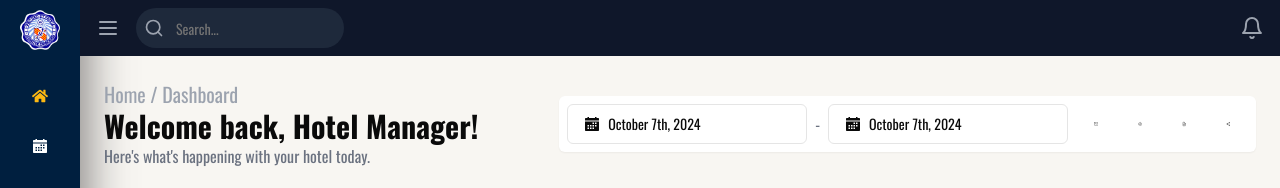
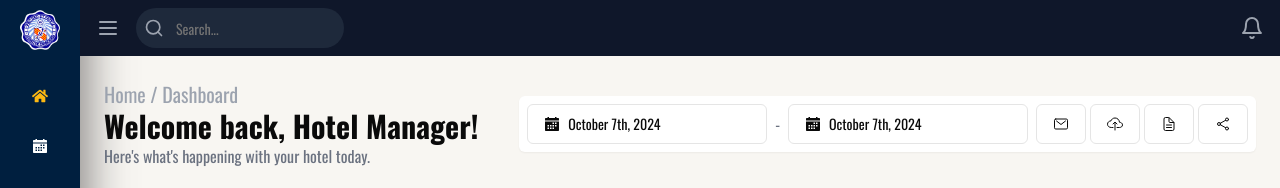
Before and after one commit to Arainf/lantaka-reservation-system, a React (Vite) app: page /dashboard in a window 1280 px wide. Shown: the top 188 px of the page. Built offline with nearby package versions, Linux system fonts and the light colour scheme; no server answers.

Commit message:
Admin Dashboard Changes

```diff
--- a/src/components/common/charts/BarChartComponent.jsx
+++ b/src/components/common/charts/BarChartComponent.jsx
@@ -19,7 +19,7 @@ export function Component({ chartData, barColor }) {
             <CartesianGrid vertical={false} />
             <XAxis dataKey="month" tickLine={false} tickMargin={10} axisLine={false} tickFormatter={(value) => value.slice(0, 3)} />
             <Tooltip content={<ChartTooltipContent hideLabel />} />
-            <Bar dataKey="desktop" fill={barColor} radius={2} />
+            <Bar dataKey="occupancy" fill={barColor} radius={2} />
           </BarChart>
       </ChartContainer>
   );
--- a/src/pages/(admin-pages)/dashboard.jsx
+++ b/src/pages/(admin-pages)/dashboard.jsx
@@ -86,16 +86,16 @@ const AdminDashboard = ({ sidebarOpen, toggleSidebar }) => {
               <span className="text-gray-500">-</span>
               <DatePicker className="text-sm font-medium" />
               <div className="flex space-x-1 ml-2">
-                <Button variant="ghost" size="icon">
+                <Button variant="outline" >
                   <IoMailOutline className="h-4 w-4" />
                 </Button>
-                <Button variant="ghost" size="icon">
+                <Button variant="outline" >
                   <IoCloudUploadOutline className="h-4 w-4" />
                 </Button>
-                <Button variant="ghost" size="icon">
+                <Button variant="outline" >
                   <IoDocumentTextOutline className="h-4 w-4" />
                 </Button>
-                <Button variant="ghost" size="icon">
+                <Button variant="outline" >
                   <IoShareSocialOutline className="h-4 w-4" />
                 </Button>
               </div>
@@ -151,7 +151,7 @@ const AdminDashboard = ({ sidebarOpen, toggleSidebar }) => {
                 </CardHeader>
                 <CardContent>
                   <div className="h-[500px] w-full">
-                    <BarChartComponent chartData={occupancyData} />
+                    <BarChartComponent chartData={occupancyData} barColor="#70a7ff" />
                   </div>
                 </CardContent>
               </Card>
```
